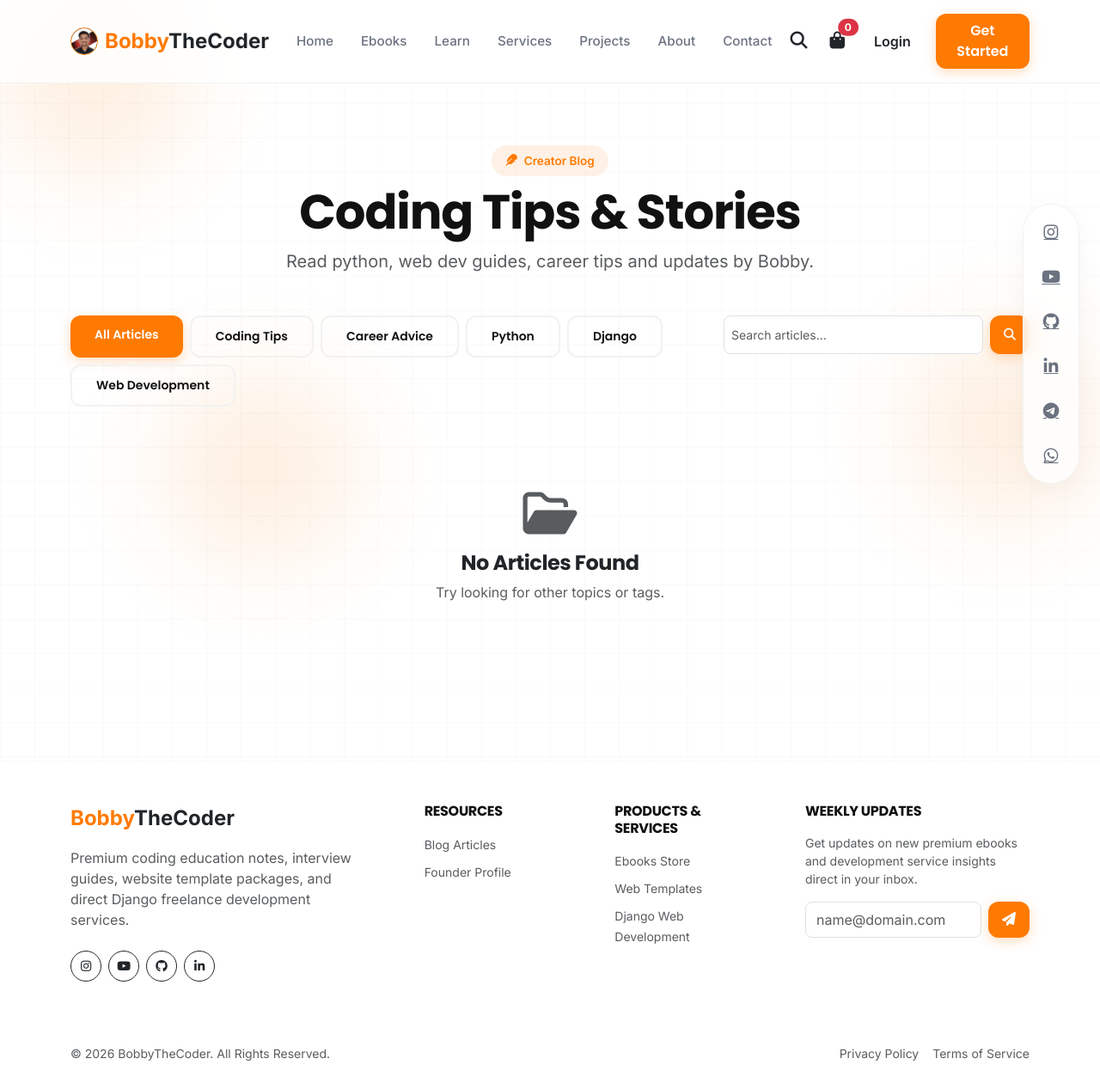
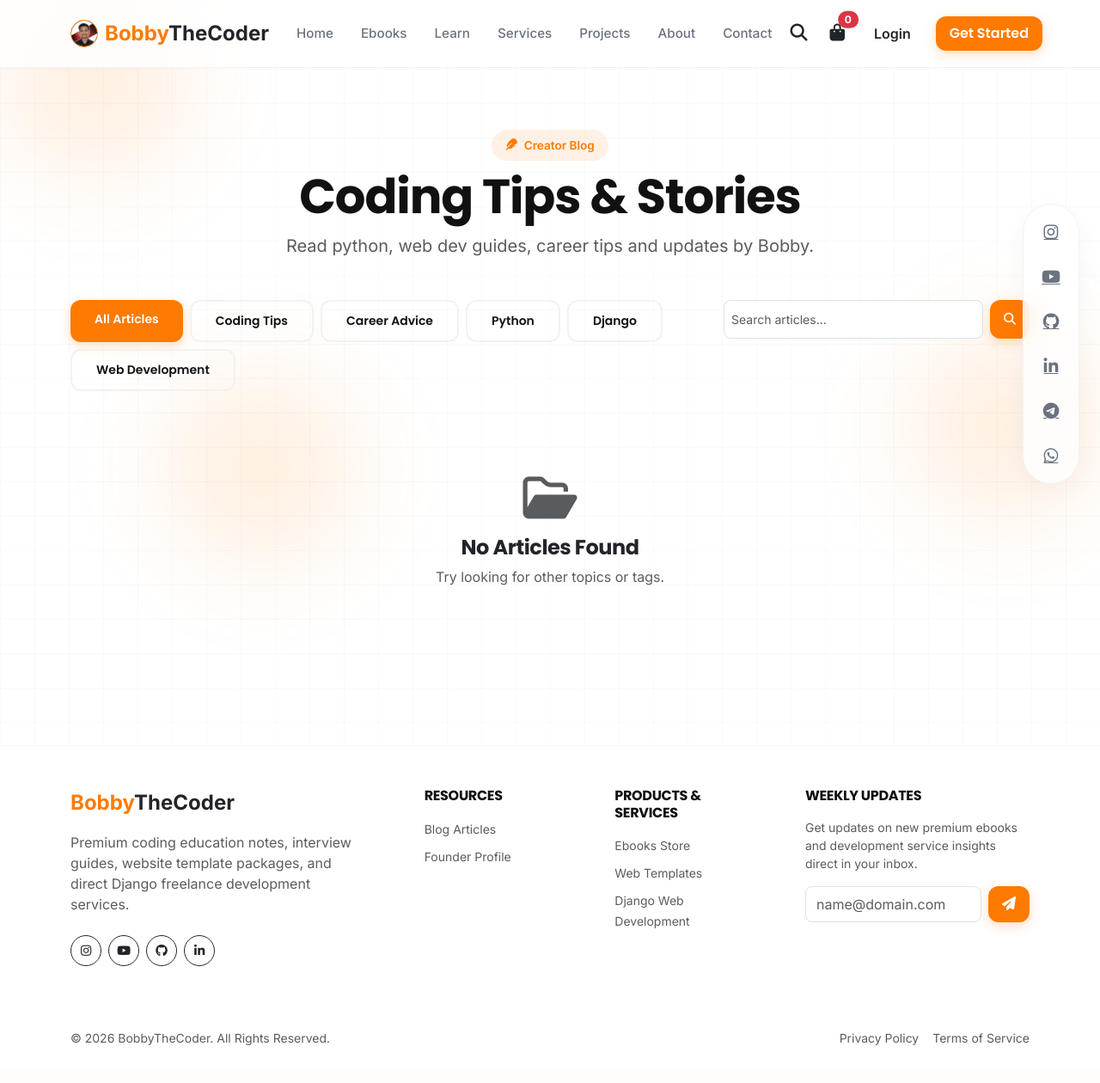
Before and after one commit to BobbyTheCoder07/BTCecommerce, a Django app: page /blog/ in a window 1280 px wide; the page is wider, and only the part inside the window is pictured. Shown: that part at 86% size. After the commit the page ends 1216 px from the top of that part, so only its background shows below. Run offline with Django 5.2, Linux system fonts and the light colour scheme; data that the repository does not hold is empty; some libraries are stand-ins or nearby versions.

Commit message:
Fix button text wrapping globally and increase navbar collapse breakpoint to xl

```diff
--- a/static/css/theme.css
+++ b/static/css/theme.css
@@ -90,6 +90,10 @@ h1, h2, h3, h4, h5, h6 {
 
 .nav-link:hover, .nav-link.active {
     color: var(--accent) !important;
+}
+
+.btn {
+    white-space: nowrap !important;
 }
 
 /* Custom Buttons */
--- a/templates/base.html
+++ b/templates/base.html
@@ -34,7 +34,7 @@
     <div class="glow-blob glow-3"></div>
 
     <!-- Sticky Glassmorphic Navbar -->
-    <nav class="navbar navbar-expand-lg sticky-navbar py-3">
+    <nav class="navbar navbar-expand-xl sticky-navbar py-3">
         <div class="container">
             <a class="navbar-brand d-flex align-items-center gap-2" href="{% url 'home' %}">
                 <img src="{% static 'img/bobby_round.jpg' %}" alt="BobbyTheCoder" class="rounded-circle" style="width: 32px; height: 32px; object-fit: cover; border: 1.5px solid var(--accent);">
```
